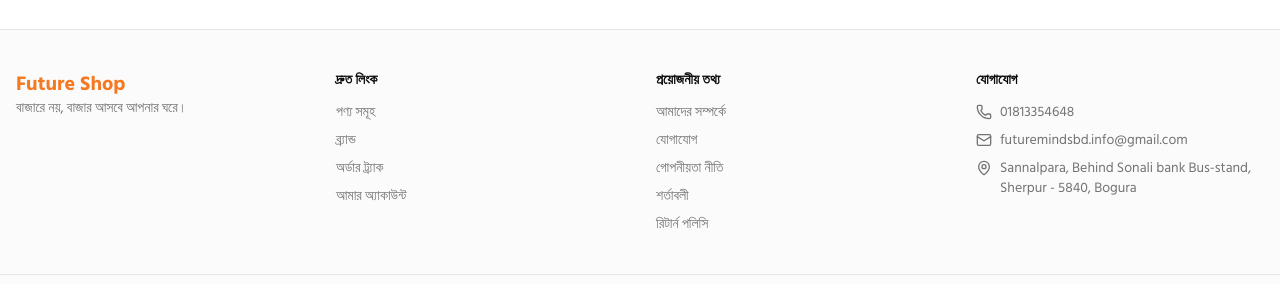
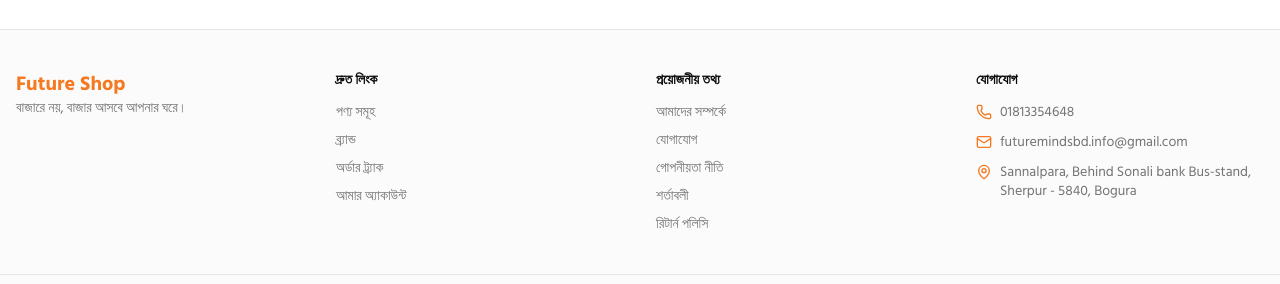
Before and after one commit to futuremindsbdinfo/Future-Shop, a Next.js app in the folder frontend/: page / in a window 1280 px wide. Shown: the part 900-1184 px from the top of the page. Built offline with nearby package versions, Linux system fonts and the light colour scheme; no server answers.

Commit message:
feat(footer): ensure exact store address is always rendered with icon in footer

```diff
--- a/frontend/src/components/shared/Footer.tsx
+++ b/frontend/src/components/shared/Footer.tsx
@@ -85,47 +85,43 @@
           </ul>
         </div>
 
-        {/* Contact — driven by site settings only. No hardcoded fallback numbers. */}
+        {/* Contact info */}
         <div className="space-y-3">
           <h4 className="text-sm font-semibold" lang="bn">
             যোগাযোগ
           </h4>
-          {hasContact ? (
-            <ul className="space-y-2 text-sm text-muted-foreground">
-              {settings.contact_phone && (
+          <ul className="space-y-2.5 text-sm text-muted-foreground">
+            {(settings.contact_phone || FALLBACK_SETTINGS.contact_phone) && (
               <li className="flex items-center gap-2">
-                  <Phone className="h-4 w-4 shrink-0" />
+                <Phone className="h-4 w-4 shrink-0 text-[#f47920]" />
                 <a
-                    href={`tel:${settings.contact_phone}`}
-                    className="hover:text-[#f47920]"
+                  href={`tel:${settings.contact_phone || FALLBACK_SETTINGS.contact_phone}`}
+                  className="hover:text-[#f47920] transition-colors"
                 >
-                    {settings.contact_phone}
+                  {settings.contact_phone || FALLBACK_SETTINGS.contact_phone}
                 </a>
               </li>
             )}
-              {settings.contact_email && (
+            {(settings.contact_email || FALLBACK_SETTINGS.contact_email) && (
               <li className="flex items-center gap-2">
-                  <Mail className="h-4 w-4 shrink-0" />
+                <Mail className="h-4 w-4 shrink-0 text-[#f47920]" />
                 <a
-                    href={`mailto:${settings.contact_email}`}
-                    className="hover:text-[#f47920]"
+                  href={`mailto:${settings.contact_email || FALLBACK_SETTINGS.contact_email}`}
+                  className="hover:text-[#f47920] transition-colors break-all"
                 >
-                    {settings.contact_email}
+                  {settings.contact_email || FALLBACK_SETTINGS.contact_email}
                 </a>
               </li>
             )}
-              {settings.contact_address && (
+            {(settings.contact_address || FALLBACK_SETTINGS.contact_address) && (
               <li className="flex items-start gap-2">
-                  <MapPin className="mt-0.5 h-4 w-4 shrink-0" />
-                  <span>{settings.contact_address}</span>
+                <MapPin className="mt-0.5 h-4 w-4 shrink-0 text-[#f47920]" />
+                <span className="leading-snug">
+                  {settings.contact_address || FALLBACK_SETTINGS.contact_address}
+                </span>
               </li>
             )}
           </ul>
-          ) : (
-            <p className="text-sm text-muted-foreground" lang="bn">
-              শীঘ্রই আপডেট হবে।
-            </p>
-          )}
         </div>
       </div>
 
```
Lines whose indentation alone changed are shown as unchanged.
